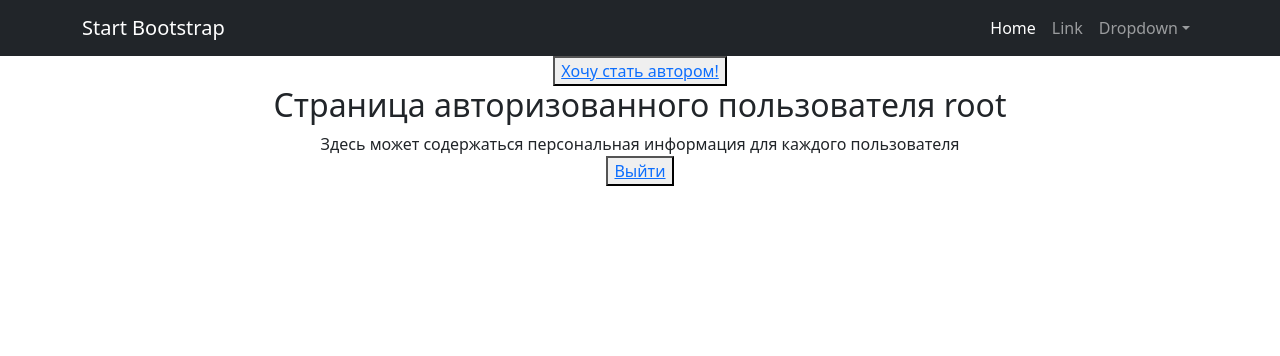
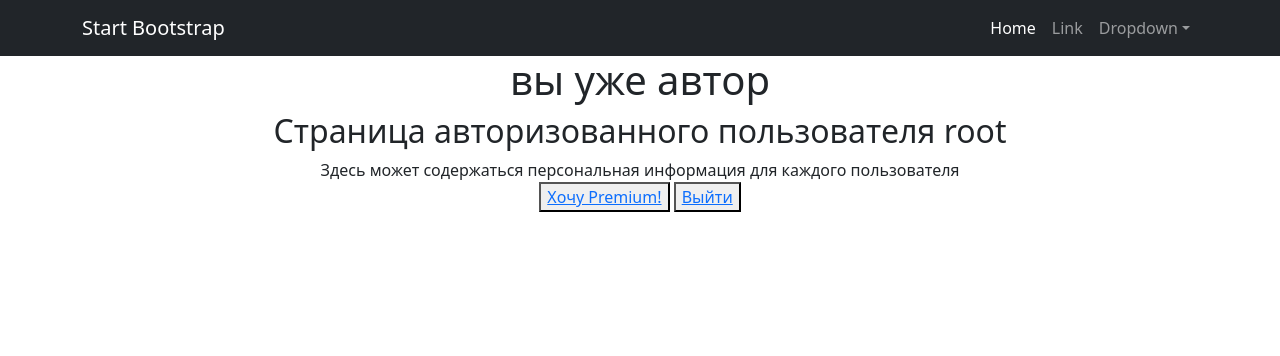
Before and after one commit to alexsmit75/Portal, a Django app: page / in a window 1280 px wide. Shown: the top 356 px of the page. Run offline with Django 4.2, Linux system fonts and the light colour scheme; a user stored in the database is signed in; some libraries are stand-ins or nearby versions.

Commit message:
v2.2
v.2.2

```diff
--- a/NewsPortal/NewsPortal/settings.py
+++ b/NewsPortal/NewsPortal/settings.py
@@ -158,3 +158,4 @@ ACCOUNT_UNIQUE_EMAIL = True
 ACCOUNT_USERNAME_REQUIRED = False
 ACCOUNT_AUTHENTICATION_METHOD = 'email'
 ACCOUNT_EMAIL_VERIFICATION = 'none'
+ACCOUNT_FORMS = {'signup': 'sign.models.BasicSignupForm'}
--- a/NewsPortal/protect/views.py
+++ b/NewsPortal/protect/views.py
@@ -1,7 +1,6 @@
 
 from django.views.generic import TemplateView
 from django.contrib.auth.mixins import LoginRequiredMixin
-
 
 
 class IndexView(LoginRequiredMixin, TemplateView):
@@ -9,5 +8,5 @@ class IndexView(LoginRequiredMixin, TemplateView):
 
     def get_context_data(self, **kwargs):
         context = super().get_context_data(**kwargs)
-        context['is_not_author'] = not self.request.user.groups.filter(name='authors').exists()
+        context['is_not_premium'] = not self.request.user.groups.filter(name='premium').exists()
         return context
--- a/NewsPortal/sign/urls.py
+++ b/NewsPortal/sign/urls.py
@@ -1,6 +1,7 @@
 from django.urls import path
 from django.contrib.auth.views import LoginView, LogoutView
 from .views import BaseRegisterView
+from .views import upgrade_me
 
 urlpatterns = [
     path('login/',
@@ -12,4 +13,5 @@ urlpatterns = [
     path('signup/',
          BaseRegisterView.as_view(template_name = 'sign/signup.html'),
          name='signup'),
+    path('upgrade/', upgrade_me, name = 'upgrade')
 ]
--- a/NewsPortal/templates/protect/index.html
+++ b/NewsPortal/templates/protect/index.html
@@ -13,7 +13,9 @@
 {% endif %}
 <h2>Страница авторизованного пользователя {{request.user.username}}</h2>
 <div> Здесь может содержаться персональная информация для каждого пользователя </div>
-
+{% if is_not_premium %}
+<button> <a href="sign/upgrade/"> Хочу Premium!</a> </button>
+{% endif %}
 <button> <a href="news/logout/">Выйти</a> </button>
 {% endblock %}
 </body>
```
Also changed, not shown: NewsPortal/sign/views.py (+11 -0 lines), NewsPortal/db.sqlite3.
